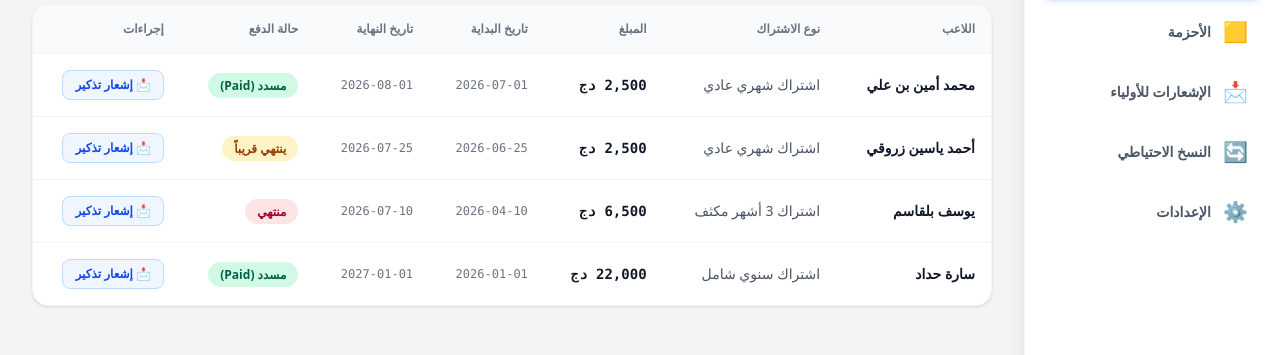
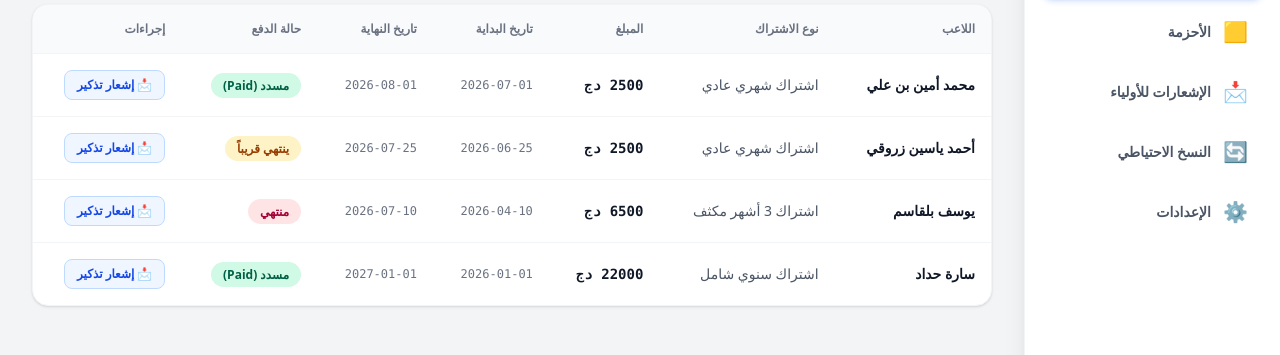
Before and after one commit to Yanisnino/judo-manager, a Next.js app: page /dashboard/subscriptions in a window 1280 px wide. Shown: the part 331-686 px from the top of the page. Built offline with nearby package versions, Linux system fonts and the light colour scheme.

Commit message:
Fix hydration warning in subscriptions page

```diff
--- a/src/app/dashboard/subscriptions/page.tsx
+++ b/src/app/dashboard/subscriptions/page.tsx
@@ -151,7 +151,7 @@ export default function SubscriptionsPage() {
               <tr key={sub.id} className="hover:bg-gray-50/60 transition-colors">
                 <td className="p-4 font-bold text-gray-900">{sub.athleteName}</td>
                 <td className="p-4 text-gray-600">{sub.planName}</td>
-                <td className="p-4 font-mono font-bold text-gray-900">{sub.amount.toLocaleString()} دج</td>
+                <td className="p-4 font-mono font-bold text-gray-900">{sub.amount} دج</td>
                 <td className="p-4 text-gray-500 font-mono text-xs">{sub.startDate}</td>
                 <td className="p-4 text-gray-500 font-mono text-xs">{sub.endDate}</td>
                 <td className="p-4">
```
